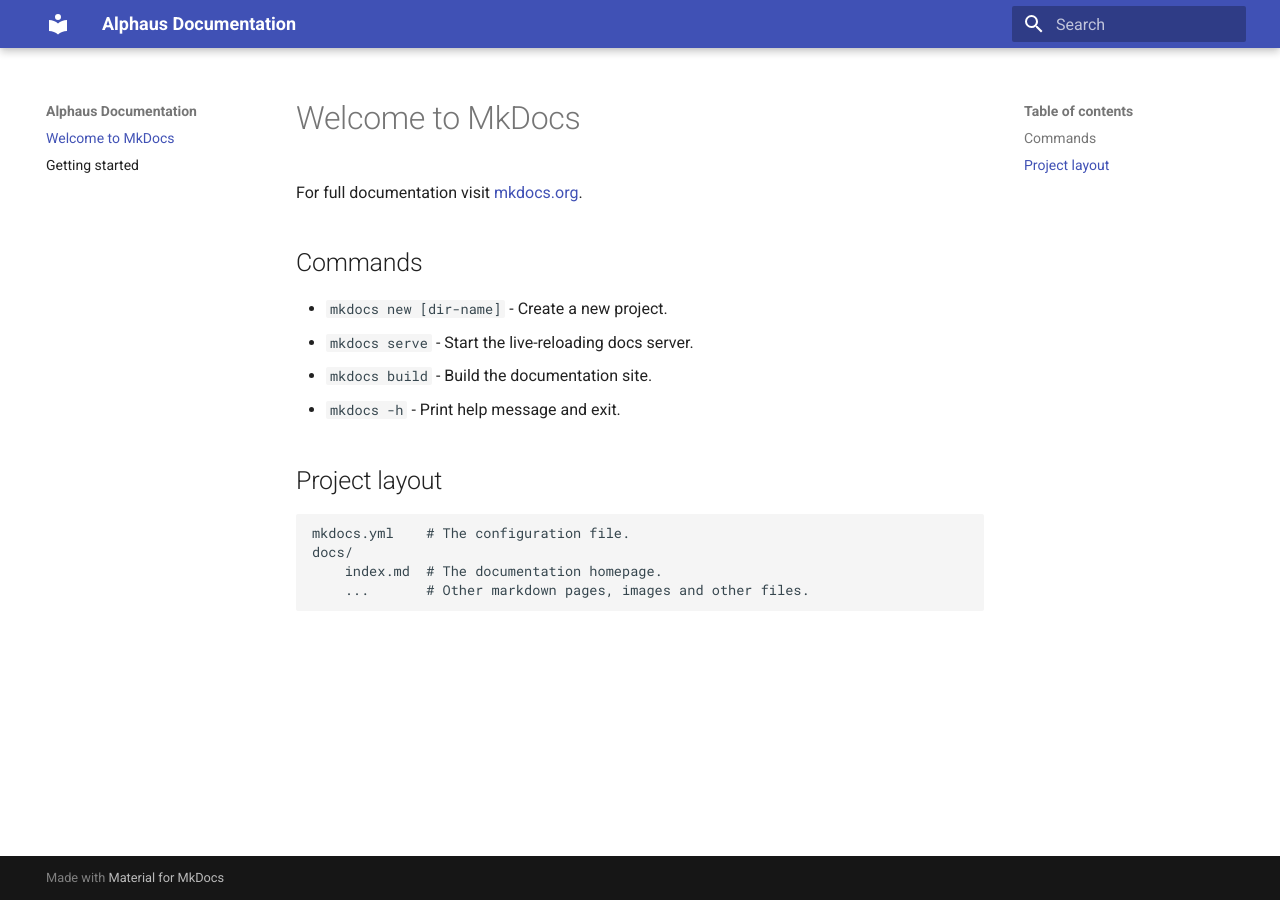
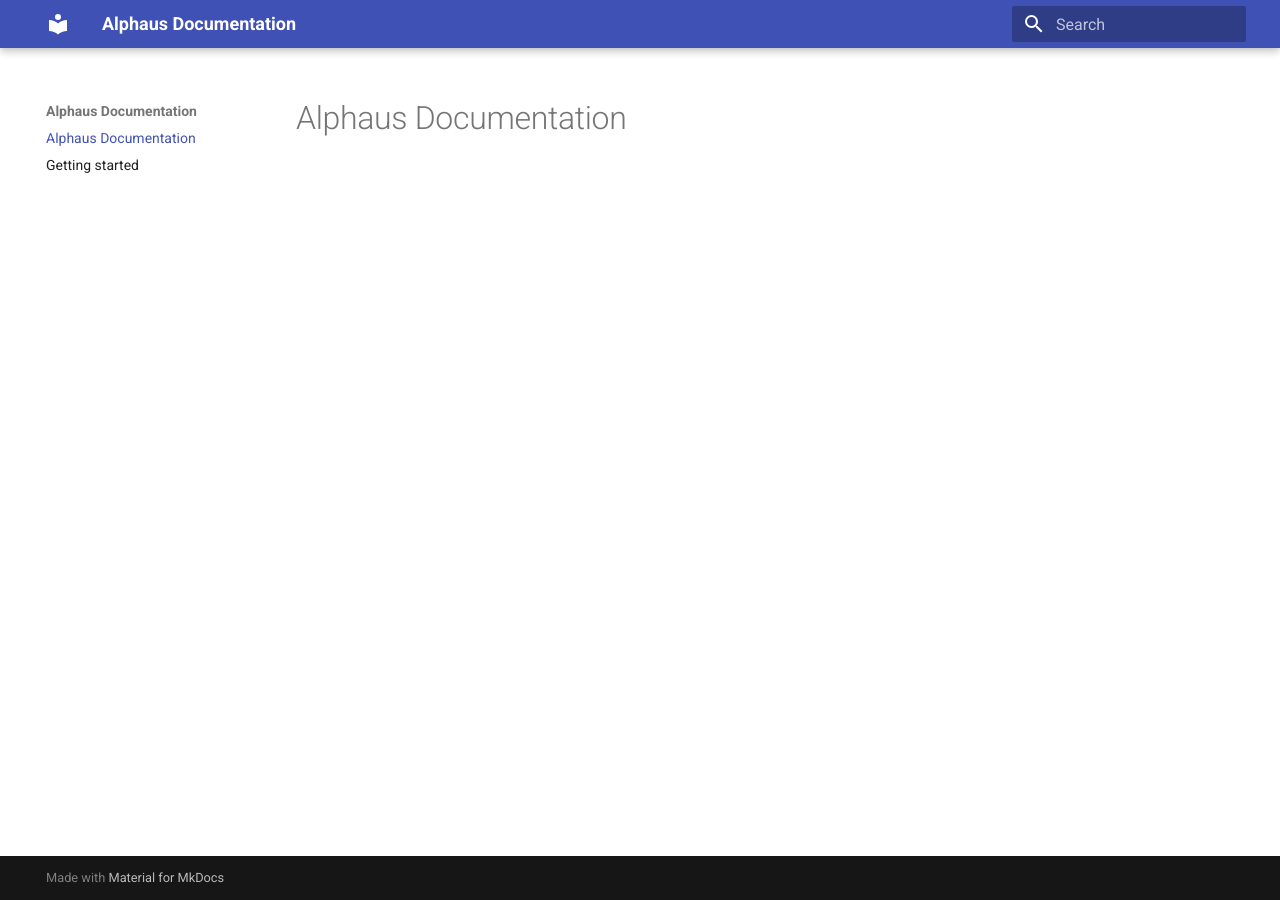
Before and after one commit to alphauslabs/tmpdocs, an MkDocs documentation site: the page built from docs/index.md, in a window 1280 px wide. Built offline with MkDocs 1.6.1 and Material for MkDocs 9.7.7, drawn with Linux system fonts in a browser that asks for light colours.

Commit message:
Update index.md

```diff
--- a/docs/index.md
+++ b/docs/index.md
@@ -1,17 +1,3 @@
-# Welcome to MkDocs
-
-For full documentation visit [mkdocs.org](https://www.mkdocs.org).
-
-## Commands
-
-* `mkdocs new [dir-name]` - Create a new project.
-* `mkdocs serve` - Start the live-reloading docs server.
-* `mkdocs build` - Build the documentation site.
-* `mkdocs -h` - Print help message and exit.
-
-## Project layout
-
-    mkdocs.yml    # The configuration file.
-    docs/
-        index.md  # The documentation homepage.
-        ...       # Other markdown pages, images and other files.
+---
+title: Alphaus Documentation
+---
```
